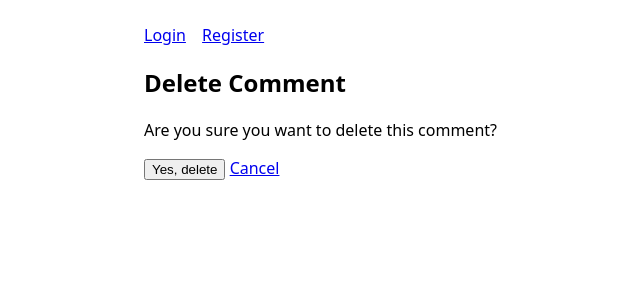
After one commit to mohamedderaz/Alx_DjangoLearnLab, a Django app: template django_blog/blog/templates/blog/comment_confirm_delete.html in a window 1280 px wide. The commit adds this page. Shown: the top 300 px of the page, without its empty margins (116-756 px from the left). Run offline with Django 5.2, Linux system fonts and the light colour scheme; the template is opened without the code that fills it: most values are stand-ins (such as "Sample title", 1, 10 or a date in 2020).

Commit message:
Add files via upload

```diff
--- /dev/null
+++ b/django_blog/blog/templates/blog/comment_confirm_delete.html
@@ -0,0 +1,10 @@
+{% extends "base.html" %}
+{% block content %}
+<h2>Delete Comment</h2>
+<p>Are you sure you want to delete this comment?</p>
+<form method="post">
+  {% csrf_token %}
+  <button type="submit">Yes, delete</button>
+  <a href="{% url 'post-detail' object.post.pk %}">Cancel</a>
+</form>
+{% endblock %}
```
Also changed, not shown: django_blog/blog/templates/blog/post_confirm_delete.html (+4 -7 lines).
